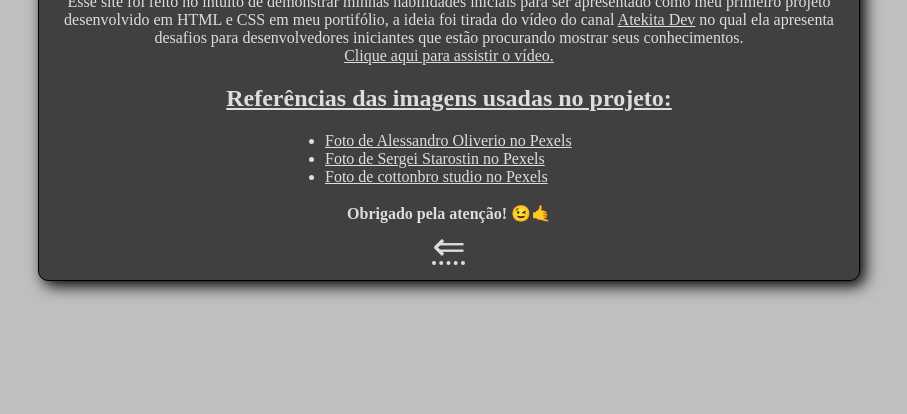
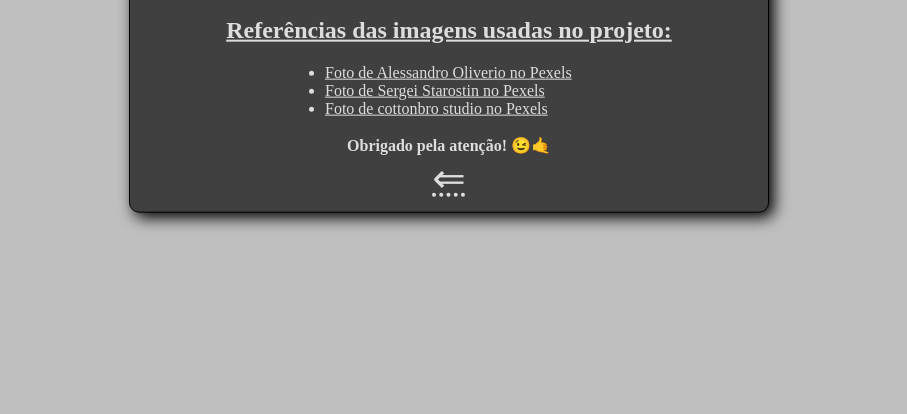
Before and after one commit to marcobmendes/primeiro-parallax, a plain HTML site: page referencias.html in a window 1280 px wide. Shown: the part 386-800 px from the top of the page, without its empty margins (191-1098 px from the left). Drawn offline with Linux system fonts and the light colour scheme.

Commit message:
Atualizando o projeto parallax

```diff
--- a/style.css
+++ b/style.css
@@ -11,7 +11,7 @@ body, html {
 }
 
 p {
-    max-width: 800px;
+    max-width: 900px;
     margin: auto;
     text-align: justify;
 }
--- a/style2.css
+++ b/style2.css
@@ -32,10 +32,12 @@ div {
     background-color: #404040;
     border: 1px solid black;
     max-width: 800px;
+    position: absolute;
+    padding: 10px;
     border-radius: 10px;
-    padding: 10px;
-    margin: auto;
-    margin-top: 18em;
+    left: 50%;
+    top: 50%;
+    transform: translate(-50%, -50%);
     box-shadow: 5px 5px 15px black;
 }
 .voltar {
```
Also changed, not shown: index.html (+1 -1 lines).
